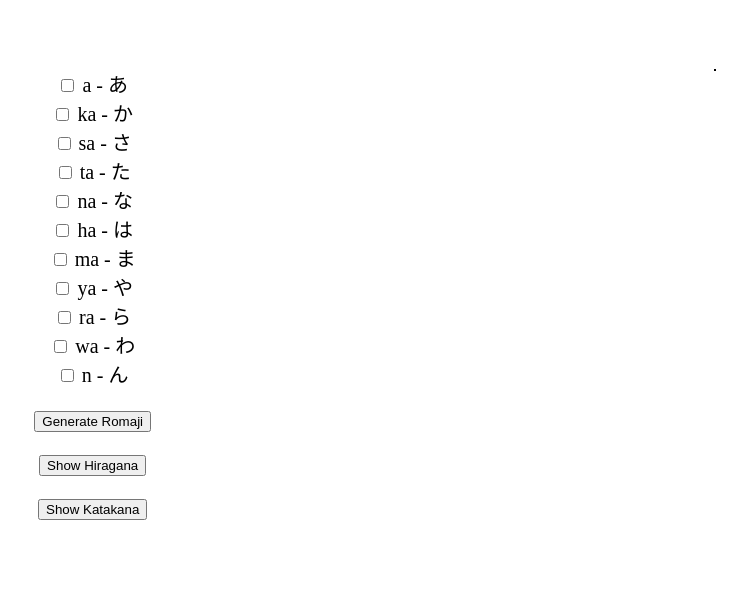
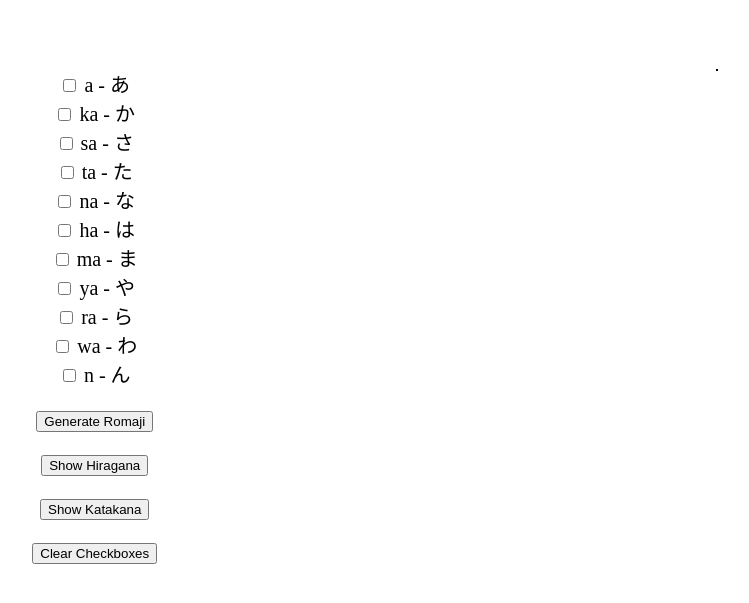
Before and after one commit to oscarcx123/gojuon-practice, a plain HTML site: page index.html in a window 1280 px wide. Shown: the part 89-692 px from the top of the page, without its empty margins (264-1013 px from the left). Drawn offline with Linux system fonts and the light colour scheme.

Commit message:
Add clearCheckoxVal()

```diff
--- a/index.html
+++ b/index.html
@@ -49,6 +49,8 @@
         <button type="button" onclick="showCol('hiragana')" class="i18n" content="showHiragana">showHiragana!</button>
         <br><br>
         <button type="button" onclick="showCol('katakana')" class="i18n" content="showKatakana">showKatakana!</button>
+        <br><br>
+        <button type="button" onclick="clearCheckoxVal()" class="i18n" content="reset_cb">reset_cb!</button>
     </div>
 
     <div class="grid-item">
--- a/js/romaji_gen.js
+++ b/js/romaji_gen.js
@@ -18,6 +18,7 @@ const i18n = {
         "generateRomaji": "Generate Romaji",
         "showHiragana": "Show Hiragana",
         "showKatakana": "Show Katakana",
+        "reset_cb": "Clear Checkboxes",
         "romaji": "Romaji",
         "hiragana": "Hiragana",
         "katakana": "Katakana"
@@ -27,6 +28,7 @@ const i18n = {
         "generateRomaji": "生成罗马音",
         "showHiragana": "显示平假名",
         "showKatakana": "显示片假名",
+        "reset_cb": "重置复选框",
         "romaji": "罗马音",
         "hiragana": "平假名",
         "katakana": "片假名"
@@ -111,6 +113,7 @@ function getCheckboxStatus() {
     return status;
 }
 
+// param: checkboxStatus -> List (e.g. [0, 1, 0, 1])
 function setCheckboxStatus(checkboxStatus) {
     var checkboxes = document.getElementsByName("checkbox");
     for (var i = 0; i < checkboxes.length; i++) {
@@ -123,7 +126,7 @@ function setCheckboxStatus(checkboxStatus) {
 function saveCheckboxVal() {
     var checkboxStatus = getCheckboxStatus();
     setCookie("checkboxStatus", JSON.stringify(checkboxStatus), 1000);
-    console.log("saveCheckboxVal()", checkboxStatus)
+    // console.log("saveCheckboxVal()", checkboxStatus)
 }
 
 function loadCheckboxVal() {
@@ -131,8 +134,16 @@ function loadCheckboxVal() {
     if (res != "") {
         var checkboxStatus = JSON.parse(res);
         setCheckboxStatus(checkboxStatus);
-        console.log("loadCheckboxVal()", checkboxStatus)
+        // console.log("loadCheckboxVal()", checkboxStatus)
     }
+}
+
+function clearCheckoxVal() {
+    var checkboxes = document.getElementsByName("checkbox");
+    for (var i = 0; i < checkboxes.length; i++) {
+        checkboxes[i].checked = false;
+    }
+    saveCheckboxVal();
 }
 
 // Durstenfeld shuffle (in-place)
```
